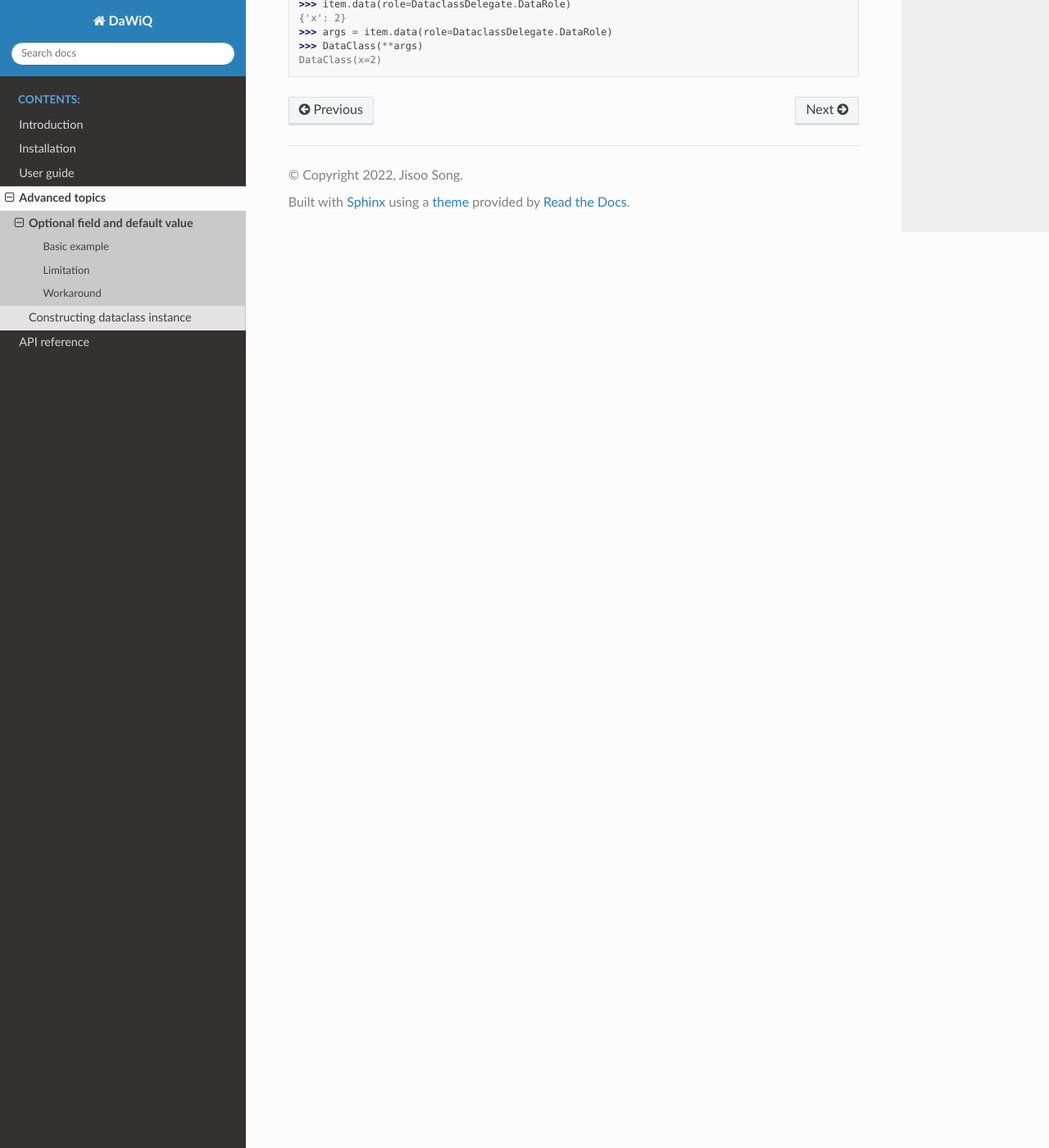
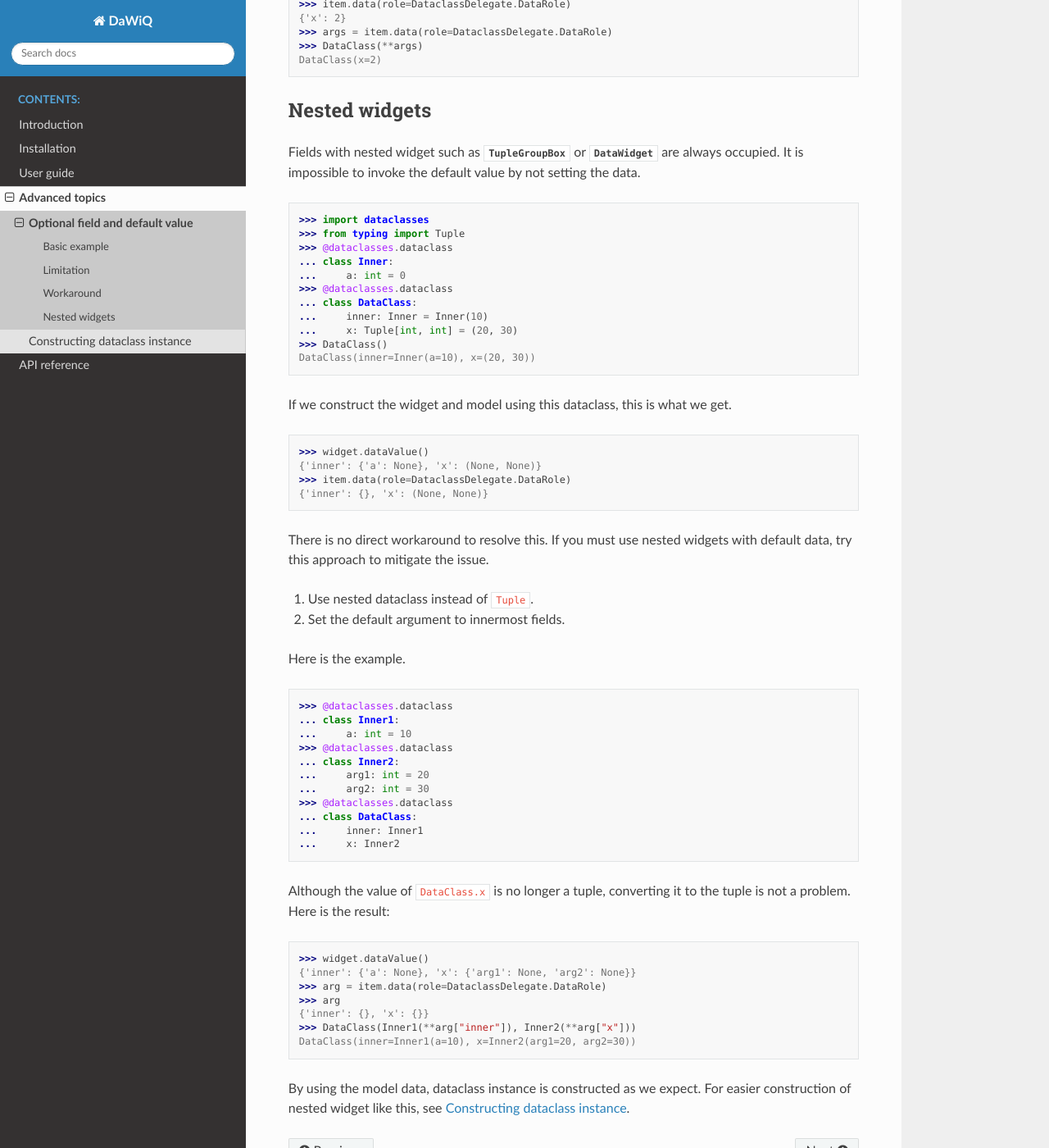
Before and after one commit to JSS95/dawiq, a Sphinx documentation site: the page built from doc/source/explanation/optional-vs-default.rst, in a window 1280 px wide and 1400 px high, scrolled down 3848 px. Shown: the whole window at 82% size. Built offline with Sphinx 7.4.7 and the Read the Docs theme 2.0.0, drawn with Linux system fonts in a browser that asks for light colours.

Commit message:
doc: add doc for default value of nested widget

```diff
--- a/doc/source/explanation/optional-vs-default.rst
+++ b/doc/source/explanation/optional-vs-default.rst
@@ -273,3 +273,62 @@ Setting the integer value is identical.
 >>> args = item.data(role=DataclassDelegate.DataRole)  # doctest: +SKIP
 >>> DataClass(**args)  # doctest: +SKIP
 DataClass(x=2)
+
+Nested widgets
+==============
+
+Fields with nested widget such as :class:`.TupleGroupBox` or :class:`.DataWidget` are always occupied.
+It is impossible to invoke the default value by not setting the data.
+
+>>> import dataclasses
+>>> from typing import Tuple
+>>> @dataclasses.dataclass
+... class Inner:
+...     a: int = 0
+>>> @dataclasses.dataclass
+... class DataClass:
+...     inner: Inner = Inner(10)
+...     x: Tuple[int, int] = (20, 30)
+>>> DataClass()
+DataClass(inner=Inner(a=10), x=(20, 30))
+
+If we construct the widget and model using this dataclass, this is what we get.
+
+>>> widget.dataValue()  # doctest: +SKIP
+{'inner': {'a': None}, 'x': (None, None)}
+>>> item.data(role=DataclassDelegate.DataRole)  # doctest: +SKIP
+{'inner': {}, 'x': (None, None)}
+
+There is no direct workaround to resolve this.
+If you must use nested widgets with default data, try this approach to mitigate the issue.
+
+1. Use nested dataclass instead of ``Tuple``.
+2. Set the default argument to innermost fields.
+
+Here is the example.
+
+>>> @dataclasses.dataclass
+... class Inner1:
+...     a: int = 10
+>>> @dataclasses.dataclass
+... class Inner2:
+...     arg1: int = 20
+...     arg2: int = 30
+>>> @dataclasses.dataclass
+... class DataClass:
+...     inner: Inner1
+...     x: Inner2
+
+Although the value of ``DataClass.x`` is no longer a tuple, converting it to the tuple is not a problem.
+Here is the result:
+
+>>> widget.dataValue()  # doctest: +SKIP
+{'inner': {'a': None}, 'x': {'arg1': None, 'arg2': None}}
+>>> arg = item.data(role=DataclassDelegate.DataRole)  # doctest: +SKIP
+>>> arg  # doctest: +SKIP
+{'inner': {}, 'x': {}}
+>>> DataClass(Inner1(**arg["inner"]), Inner2(**arg["x"]))
+DataClass(inner=Inner1(a=10), x=Inner2(arg1=20, arg2=30))
+
+By using the model data, dataclass instance is constructed as we expect.
+For easier construction of nested widget like this, see :ref:`construct-dataclass`.
```
